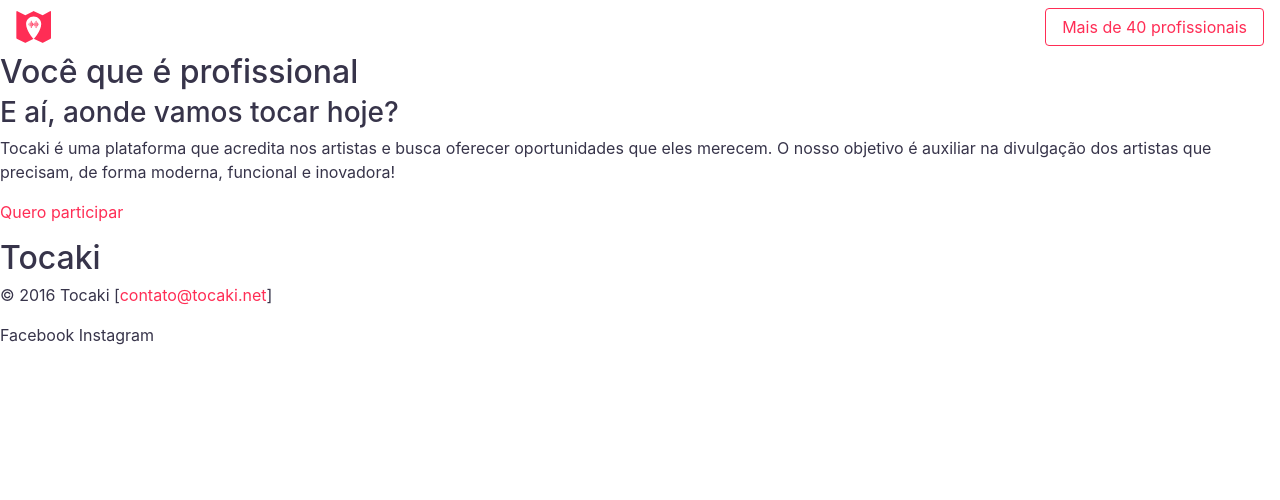
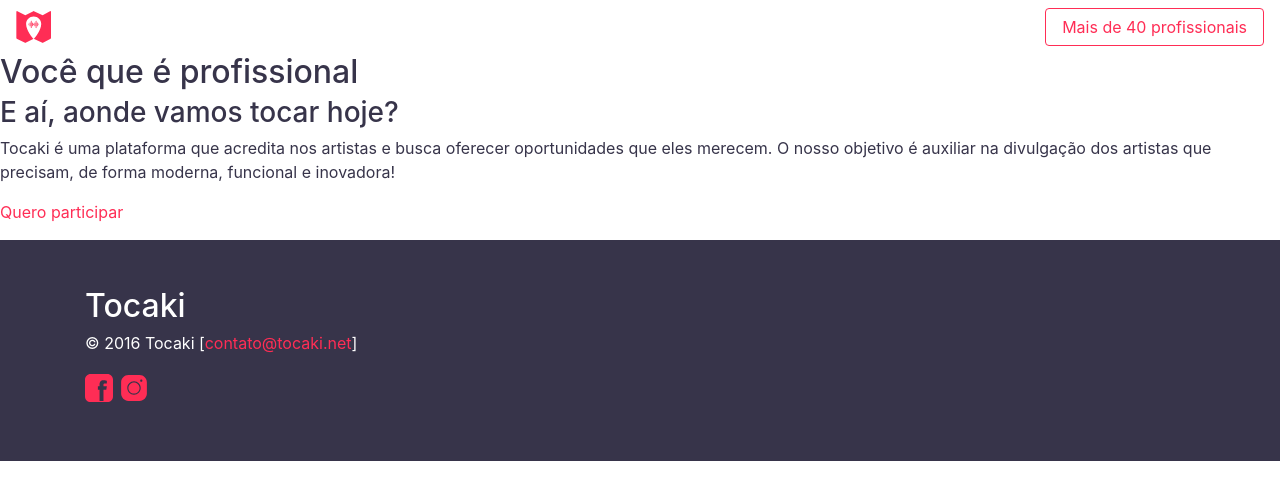
Before and after one commit to tocaki/tocaki.github.io, a Jekyll site: the page built from index.md, in a window 1280 px wide. Shown: the top 500 px of the page. Built offline with Jekyll 4.4.1, drawn with Linux system fonts in a browser that asks for light colours.

Commit message:
Design footer

```diff
--- a/_config.yml
+++ b/_config.yml
@@ -7,6 +7,8 @@
   and half roast aftertaste grinder aftertaste.
 baseurl: "" # the subpath of your site, e.g. /blog
 url: "http://tocaki.net"
+facebook: tocakinet
+instagram: tocakinet
 
 # Build settings
 markdown: kramdown
--- a/_includes/footer.html
+++ b/_includes/footer.html
@@ -1,7 +1,16 @@
-<h2>Tocaki</h2>
-<p>&copy; 2016 Tocaki [<a href="mailto: {{ site.email }}">{{ site.email }}</a>]</p>
-
-<p>
-  Facebook
-  Instagram
-</p>
+<footer class="bg-inverse p-y-3">
+  <div class="container">
+    <h2>{{ site.title }}</h2>
+    <p>&copy; 2016 {{ site.title }} [<a href="mailto: {{ site.email }}">{{ site.email }}</a>]</p>
+    <p class="h3">
+      <a href="{{ site.facebook | prepend: "https://facebook.com/" }}" target="_blank" class="text-deco-none">
+        {% include icon.html i="facebook-fill" %}
+        <span class="sr-only">Facebook</span>
+      </a>
+      <a href="{{ site.instagram | prepend: "https://instagram.com/" }}" target="_blank" class="text-deco-none">
+        {% include icon.html i="instagram-fill" %}
+        <span class="sr-only">Instagram</span>
+      </a>
+    </p>
+  </div>
+</footer>
--- a/css/main.scss
+++ b/css/main.scss
@@ -38,3 +38,5 @@
   font-size: 2rem;
   line-height: 1;
 }
+
+.text-deco-none { text-decoration: none !important; }
```
